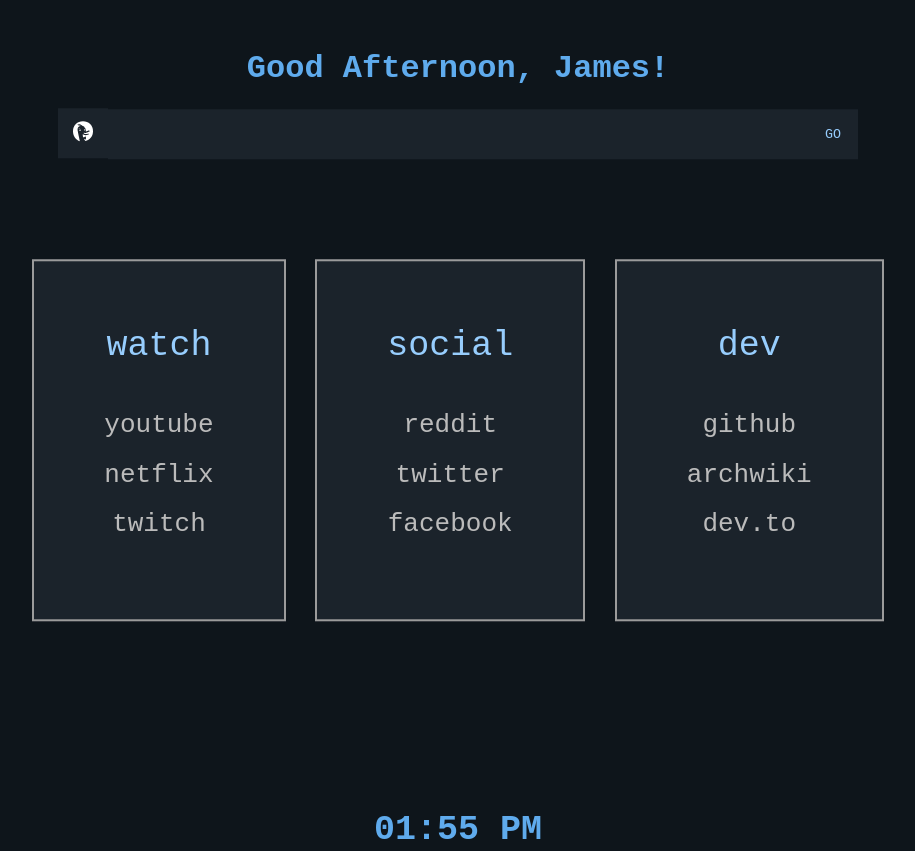
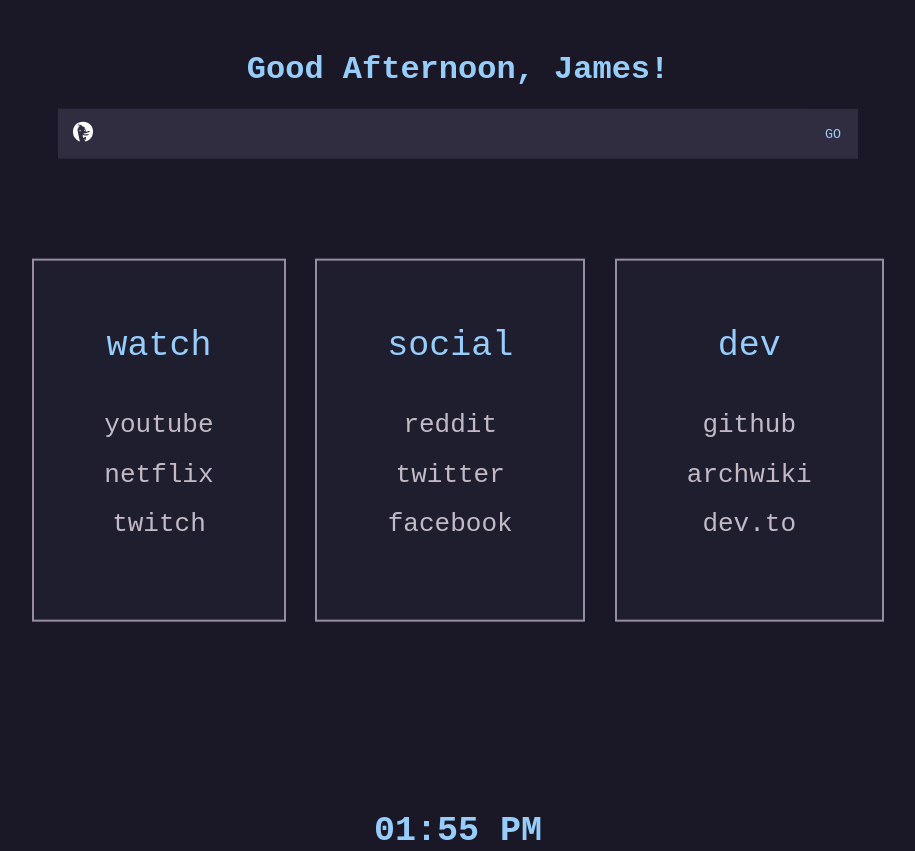
Before and after one commit to James-McK/startpage, a plain HTML site: page index.html in a window 1280 px wide. Shown: the whole page, without its empty margins (182-1097 px from the left). Drawn offline with Linux system fonts and the light colour scheme; a web font is replaced by a local one.

Commit message:
Switch to catppuccin colour scheme and improve some CSS

```diff
--- a/style.css
+++ b/style.css
@@ -1,50 +1,67 @@
 * {
 	font-family: "IBM Plex Mono", monospace;
+}
+
+:root {
+	--accent: #96cdfb;
+	--bg: #1a1826;
+	--bg-accent: #1e1e2e;
+	--focused: #302d41;
+	--text: #c3bac6;
+	--border: #988ba2;
+	--white: #d9e0ee;
 }
 
 body {
 	text-align: center;
 	width: 100%;
 	margin: 0;
-	background-color: #0e151b;
+	background-color: var(--bg);
 	box-sizing: border-box;
 	position: absolute;
 	top: 30%;
 	transform: translateY(-50%);
 }
+
 h1 {
 	margin-top: 300px;
-	color: #5fabed;
+	color: var(--accent);
 }
+
 h2 {
-	color: #5fabed;
+	color: var(--accent);
 	font-size: 35px;
 	position: relative;
 	top: 150px;
 }
+
 a {
 	line-height: 1.9;
 }
+
 p {
-	color: #97cdfd;
+	color: var(--accent);
 	font-size: 35px;
 }
+
 a:visited,
 a:link,
 a:active {
-	color: #bbb;
+	color: var(--text);
 	text-decoration: none;
 	font-size: 26px;
 	text-indent: 2px;
 }
+
 a:hover {
-	color: #97cdfd;
+	color: var(--accent);
 }
+
 .entertainment,
 .social,
 .dev {
 	display: inline-block;
-	background-color: #1b232b;
+	background-color: var(--bg-accent);
 	margin-top: 100px;
 	margin-bottom: 10px;
 	margin-left: 10px;
@@ -53,66 +70,78 @@
 	padding-bottom: 70px;
 	padding-left: 70px;
 	padding-right: 70px;
-	border: 2px solid #9b9b9b;
+	border: 2px solid var(--border);
 	transition: border-radius 0.3s, background-color 0.3s;
 }
+
 .entertainment:hover,
 .social:hover,
 .dev:hover {
-	border: 2px solid rgb(238, 238, 238);
-	box-shadow: 0px 0px 8px 8px #1a2229;
-	background-color: #1a2732;
-	border-radius: 10px;
+	border: 2px solid var(--white);
+	background-color: var(--focused);
+	border-radius: 5px;
 }
+
+form {
+	height: 50px;
+	display: flex;
+	flex-direction: row;
+	justify-content: center;
+}
+
 input {
-	color: #97cdfd;
-	background-color: #1b232b;
+	color: var(--accent);
+	background-color: var(--focused);
 	width: 700px;
 	text-align: center;
 	height: 50px;
 	font-size: 14px;
 	border: none;
 	outline: none;
+	padding: 0;
 }
+
 input:focus::placeholder {
 	color: transparent;
 	text-align: center;
 }
+
 button {
-	background-color: #1b232b;
-	color: #97cdfd;
-}
-button:hover {
-	background-color: #97cdfd;
-	color: #0e151b;
-}
-.go {
+	background-color: var(--focused);
+	color: var(--accent);
+	padding: 0;
+	height: 50px;
 	width: 50px;
-	height: 50px;
-	color: #97cdfd;
 	border: none;
 	transition: background-color 0.3s, border-radius 0.3s;
+	display: inline-block;
 }
+
+button:hover {
+	background-color: var(--accent);
+	color: var(--bg);
+}
+
 .go:hover {
 	border-top-right-radius: 5px;
 	border-bottom-right-radius: 5px;
-}
-.se_btn {
-	width: 50px;
-	height: 50px;
-	color: #1b232b;
-	border: none;
-	vertical-align: middle;
-	transition: background-color 0.3s, border-radius 0.3s;
+	font-weight: bold;
 }
 .se_btn:hover {
 	border-top-left-radius: 5px;
 	border-bottom-left-radius: 5px;
 }
+
 #se_icon {
 	width: 24px;
 	height: 24px;
 }
+
 .filter-white {
 	filter: invert(1);
+	transition: filter 0.3s;
 }
+
+button:hover > .filter-white {
+	filter: none;
+}
```
Also changed, not shown: index.html (+3 -1 lines).
